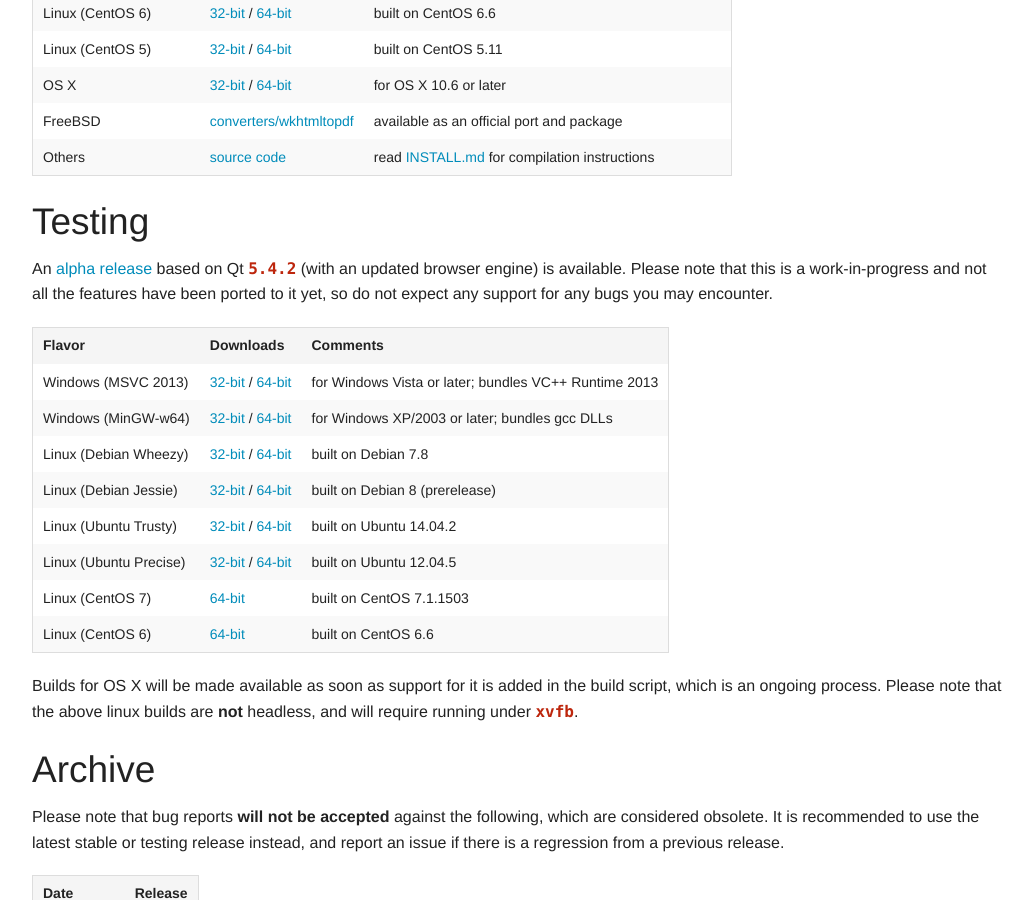
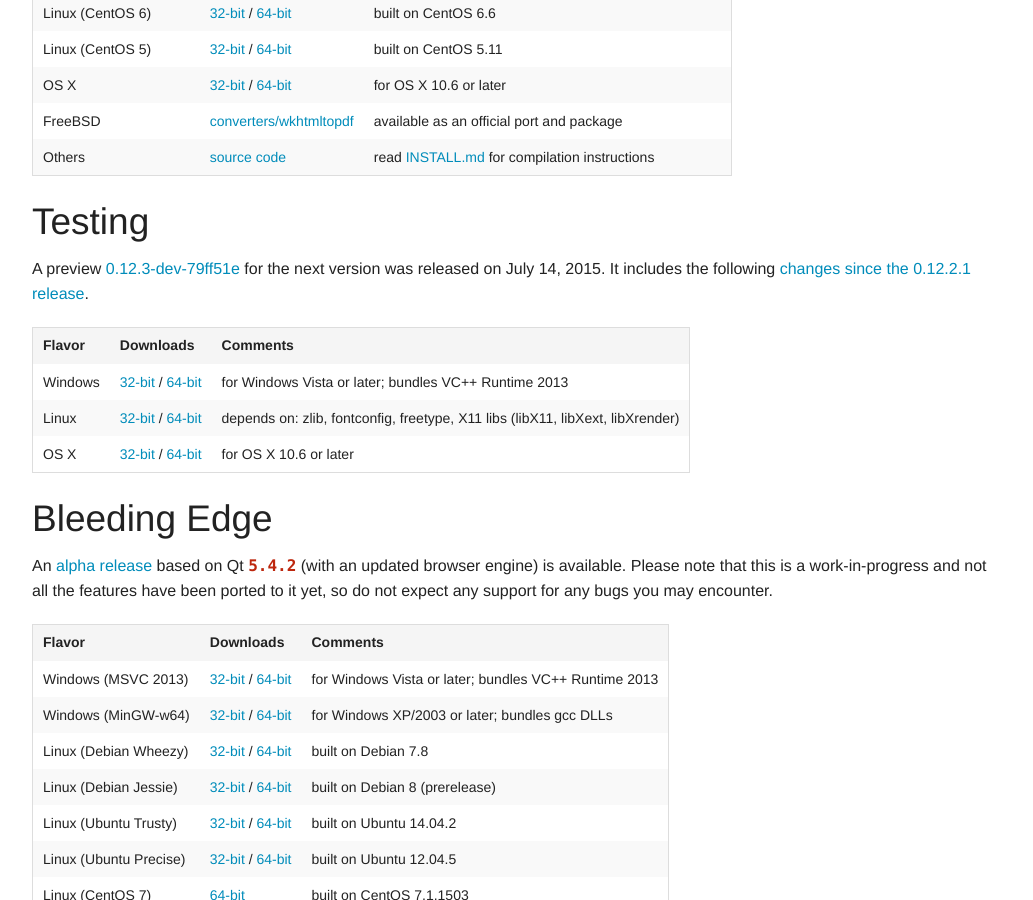
Before and after one commit to wkhtmltopdf/wkhtmltopdf, a Jekyll site: the page built from downloads.md, in a window 1280 px wide and 900 px high, scrolled down 550 px. Shown: the whole window, without its empty margins (123-1156 px from the left). Built offline with Jekyll 4.4.1, drawn with Linux system fonts in a browser that asks for light colours; nearby versions of some CDN libraries.

Commit message:
add download URLs for 0.12.3-dev-78ff51e

```diff
--- a/downloads.md
+++ b/downloads.md
@@ -24,6 +24,16 @@
 Others                | [source code](http://download.gna.org/wkhtmltopdf/0.12/0.12.2.1/wkhtmltox-0.12.2.1.tar.bz2)                                                                                                                            | read [INSTALL.md](https://github.com/wkhtmltopdf/wkhtmltopdf/blob/0.12.2.1/INSTALL.md#others) for compilation instructions
 
 ## Testing
+
+A preview [0.12.3-dev-79ff51e](https://github.com/wkhtmltopdf/wkhtmltopdf/tree/79ff51e) for the next version was released on July 14, 2015. It includes the following [changes since the 0.12.2.1 release](https://github.com/wkhtmltopdf/wkhtmltopdf/blob/79ff51e/CHANGELOG.md).
+
+Flavor  | Downloads                                                                                                                                                                                                                                               | Comments
+--------| ---------                                                                                                                                                                                                                                               | --------
+Windows | [32-bit](https://bitbucket.org/wkhtmltopdf/wkhtmltopdf/downloads/wkhtmltox-0.12.3-dev-79ff51e_msvc2013-win32.exe)         /   [64-bit](https://bitbucket.org/wkhtmltopdf/wkhtmltopdf/downloads/wkhtmltox-0.12.3-dev-79ff51e_msvc2013-win64.exe)         | for Windows Vista or later; bundles VC++ Runtime 2013
+Linux   | [32-bit](https://bitbucket.org/wkhtmltopdf/wkhtmltopdf/downloads/wkhtmltox-0.12.3-dev-79ff51e_linux-generic-i386.tar.xz)  /   [64-bit](https://bitbucket.org/wkhtmltopdf/wkhtmltopdf/downloads/wkhtmltox-0.12.3-dev-79ff51e_linux-generic-amd64.tar.xz) | depends on: zlib, fontconfig, freetype, X11 libs (libX11, libXext, libXrender)
+OS X    | [32-bit](https://bitbucket.org/wkhtmltopdf/wkhtmltopdf/downloads/wkhtmltox-0.12.3-dev-79ff51e_osx-carbon-i386.pkg)        /   [64-bit](https://bitbucket.org/wkhtmltopdf/wkhtmltopdf/downloads/wkhtmltox-0.12.3-dev-79ff51e_osx-cocoa-x86-64.pkg)       | for OS X 10.6 or later
+
+## Bleeding Edge
 
 An [alpha release](https://github.com/wkhtmltopdf/wkhtmltopdf/blob/0.13/README.md#013-alpha) based on Qt `5.4.2` (with an updated browser engine) is available. Please note that this is a work-in-progress and not all the features have been ported to it yet, so do not expect any support for any bugs you may encounter.
 
```
